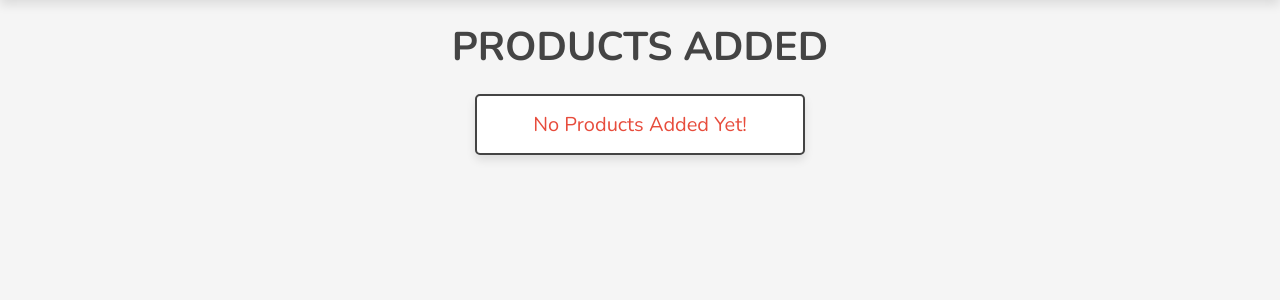
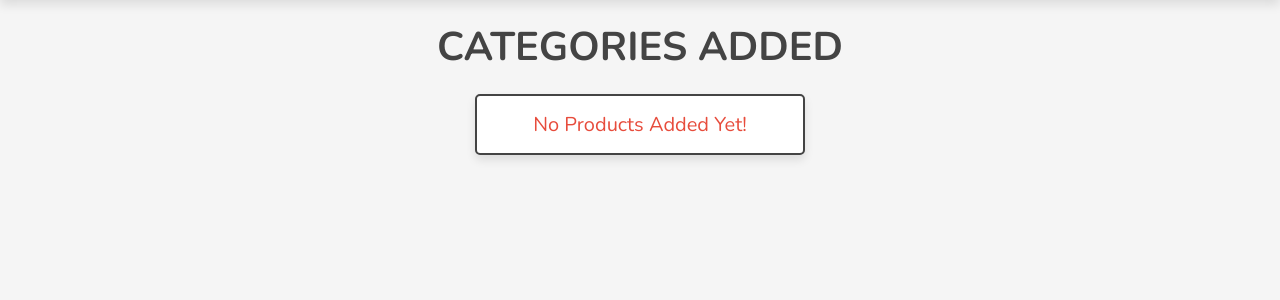
Before and after one commit to thesudesh/kheldim, a PHP site: page /admin/category.php in a window 1280 px wide. Shown: the part 74-374 px from the top of the page. Run offline with PHP 8.4, Linux system fonts and the light colour scheme; a user stored in the database is signed in; data comes from the database, SQL or seed files in the repository; data that the repository does not hold is empty; some libraries are stand-ins or nearby versions.

Commit message:
Master branch push

```diff
--- a/admin/category.php
+++ b/admin/category.php
@@ -106,7 +106,7 @@ if(isset($_GET['delete'])){
 
 <section class="show-products">
 
-   <h1 class="heading">products added</h1>
+   <h1 class="heading">Categories added</h1>
 
    <div class="box-container">
 
@@ -118,12 +118,10 @@ if(isset($_GET['delete'])){
    ?>
    <div class="box">
       <img src="../uploaded_img/<?= $fetch_products['image_01']; ?>" alt="">
-      <div class="name"><?= $fetch_products['name']; ?></div>
-      <div class="price">Rs.<span><?= $fetch_products['price']; ?></span>/-</div>
-      <div class="details"><span><?= $fetch_products['details']; ?></span></div>
+      <div class="name"><p><?= $fetch_products['category'];?></p></div>
+      <div class="category"><?= $fetch_products['name']; ?></div>
       <div class="flex-btn">
-         <a href="update_product.php?update=<?= $fetch_products['id']; ?>" class="option-btn">update</a>
-         <a href="products.php?delete=<?= $fetch_products['id']; ?>" class="delete-btn" onclick="return confirm('delete this product?');">delete</a>
+         <a href="products.php?update=<?= $fetch_products['id']; ?>" class="option-btn">Browse Products</a>
       </div>
    </div>
 
--- a/css/style.css
+++ b/css/style.css
@@ -239,7 +239,7 @@ section {
 
 .home-bg {
   background: url(../images/home-bg.png) no-repeat;
-  background-size: 87%;
+  background-size: cover;
   background-position: center;
 }
 
--- a/search_page.php
+++ b/search_page.php
@@ -57,12 +57,13 @@ include 'components/wishlist_cart.php';
       <input type="hidden" name="name" value="<?= $fetch_product['name']; ?>">
       <input type="hidden" name="price" value="<?= $fetch_product['price']; ?>">
       <input type="hidden" name="image" value="<?= $fetch_product['image_01']; ?>">
+      <input type="hidden" name="category" value="<?= $fetch_product['category']; ?>">
       <button class="fas fa-heart" type="submit" name="add_to_wishlist"></button>
       <a href="quick_view.php?pid=<?= $fetch_product['id']; ?>" class="fas fa-eye"></a>
       <img src="uploaded_img/<?= $fetch_product['image_01']; ?>" alt="">
       <div class="name"><?= $fetch_product['name']; ?></div>
       <div class="flex">
-         <div class="price"><span>$</span><?= $fetch_product['price']; ?><span>/-</span></div>
+         <div class="price"><span>Rs. </span><?= $fetch_product['price']; ?><span>/-</span></div>
          <input type="number" name="qty" class="qty" min="1" max="99" onkeypress="if(this.value.length == 2) return false;" value="1">
       </div>
       <input type="submit" value="add to cart" class="btn" name="add_to_cart">
```
Also changed, not shown: admin/dashboard.php (+13 -0 lines), checkout.php (+2 -5 lines), home.php (+4 -3 lines), uploaded_img/Metre-bottle.jpg (added), uploaded_img/home-img-1.png (deleted), uploaded_img/home-img-2.png (deleted), uploaded_img/image1.png (deleted), uploaded_img/life-bottle.webp (added).
